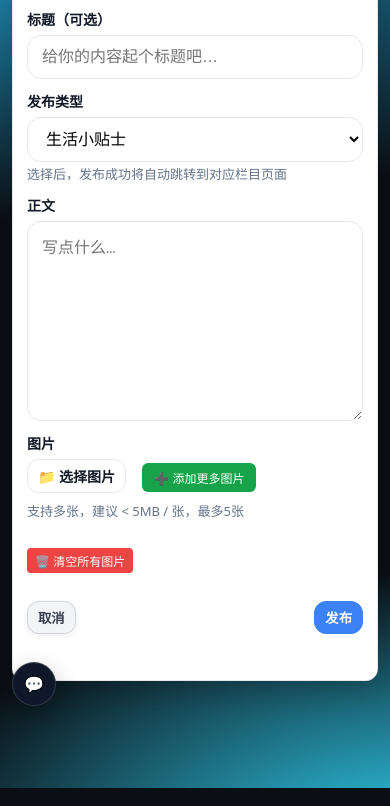
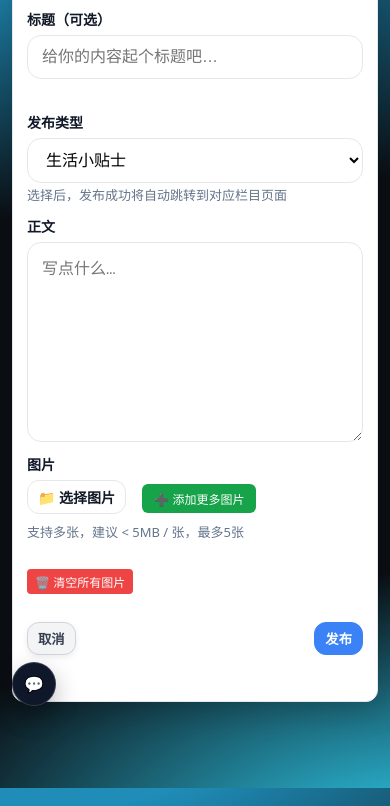
Before and after one commit to WH-An/hwlx-app, a website: page public/publish.html in a window 390 px wide. Shown: the part 56-862 px from the top of the page. Drawn offline with Linux system fonts and the light colour scheme; no server answers.

Commit message:
fix(publish): 面板最小高度改为基于视口，移动端适配底部导航

```diff
--- a/public/publish.html
+++ b/public/publish.html
@@ -59,6 +59,7 @@
       background:var(--panel); border:1px solid var(--border); border-radius:var(--radius);
       box-shadow:var(--shadow); padding:18px; color:var(--text);
       display:flex; flex-direction:column; gap:12px; max-width:1100px; width:100%;
+      min-height: calc(100vh - 48px); /* 视口减去容器上下 padding(24*2) */
     }
     .panel h2{margin:0; font-size:18px; font-weight:800}
     .control{display:flex; flex-direction:column; gap:4px; flex:1}
@@ -181,7 +182,7 @@
         display: none;
       }
 
-      .panel { padding: 18px; border-radius: 16px; max-width: 100%; }
+      .panel { padding: 18px; border-radius: 16px; max-width: 100%; min-height: calc(100vh - var(--mobile-nav-height) - 20px - 16px); }
 
       .search-box {
         flex-direction: column;
@@ -209,7 +210,7 @@
         padding-bottom: calc(var(--mobile-nav-height) + 16px);
       }
 
-      .panel { padding: 14px; border-radius: 12px; max-width: 100%; }
+      .panel { padding: 14px; border-radius: 12px; max-width: 100%; min-height: calc(100vh - var(--mobile-nav-height) - 16px - 12px); }
 
       .search-box input {
         padding: 16px;
```
